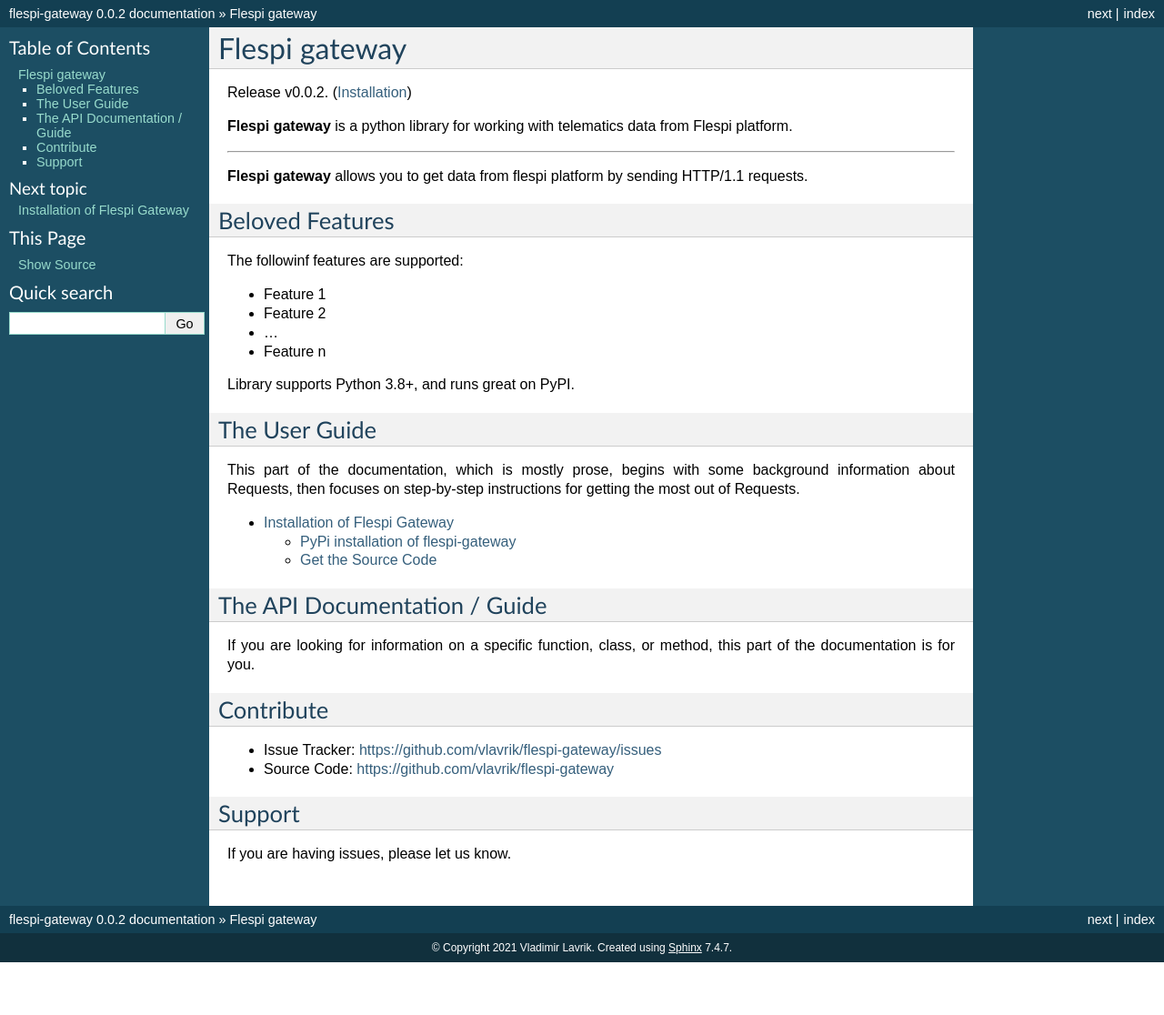
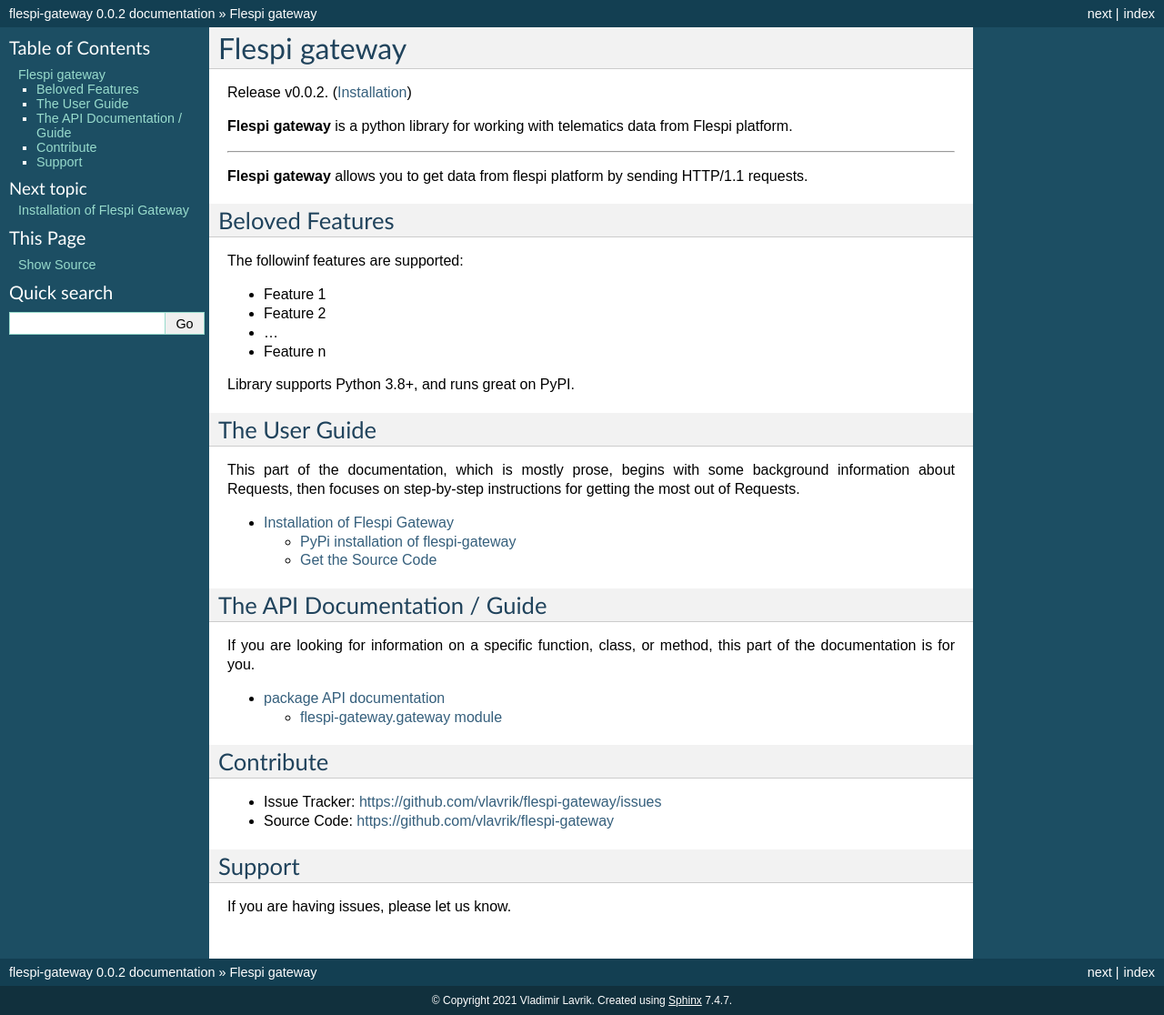
Before and after one commit to vlavrik/flespi-gateway, a Sphinx documentation site: the page built from docs/index.rst, in a window 1280 px wide. Shown: the whole page at 91% size. Built offline with Sphinx 7.4.7, drawn with Linux system fonts in a browser that asks for light colours; pages that are not in the unit, such as notebooks, are missing from menus; before the commit the page ends 1058 px from its top, so only the background shows below that.

```diff
--- a/docs/api.rst
+++ b/docs/api.rst
@@ -1,2 +1,18 @@
+
 .. automodule:: io
    :members:
+
+
+
+package API documentation
+===============================
+
+.. _authmodule:
+
+flespi-gateway\.gateway module
+------------------
+
+.. automodule:: flespi-gateway.gateway
+    :members:
+    :undoc-members:
+    :show-inheritance:
```
